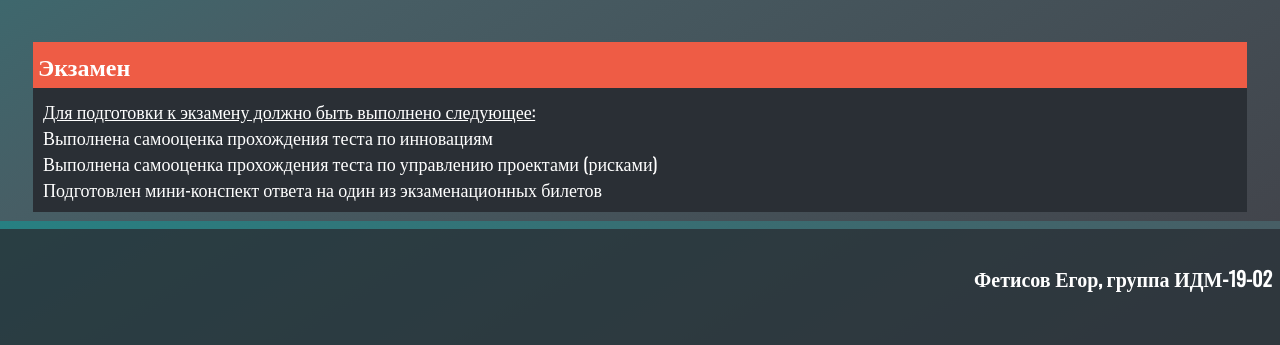
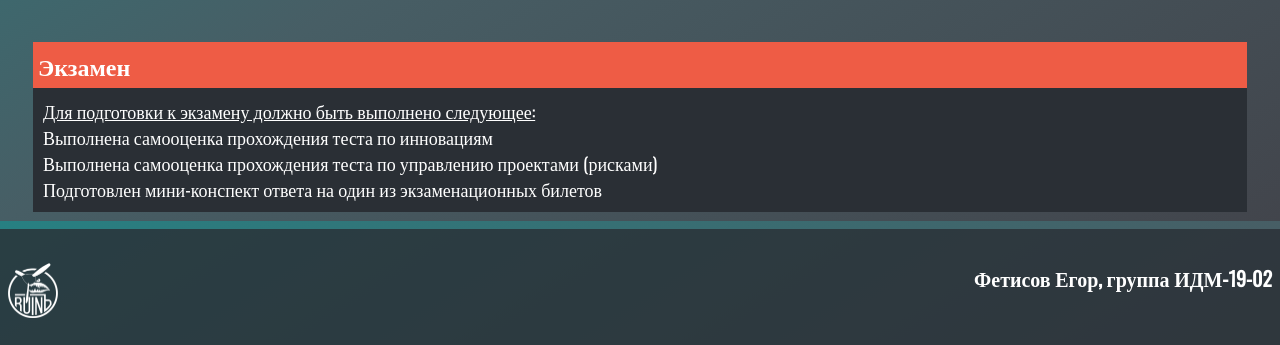
Before and after one commit to Treptor/Treptor.github.io, a plain HTML site: page index.html in a window 1280 px wide. Shown: the part 1379-1724 px from the top of the page. Drawn offline with nearby package versions, Linux system fonts and the light colour scheme.

Commit message:
Add files via upload

```diff
--- a/index.html
+++ b/index.html
@@ -116,6 +116,7 @@
 		</div>
 		<div class="botdeck">
 			<div class="botdeck_h4">
+				<img src="ruin.png" alt="RUINЪ Logo" align="left" height=55px>
 				<h4 align="right">Фетисов Егор, группа ИДМ-19-02</h4>
 			</div>
 		</div>
```
Also changed, not shown: ruin.png (added).
